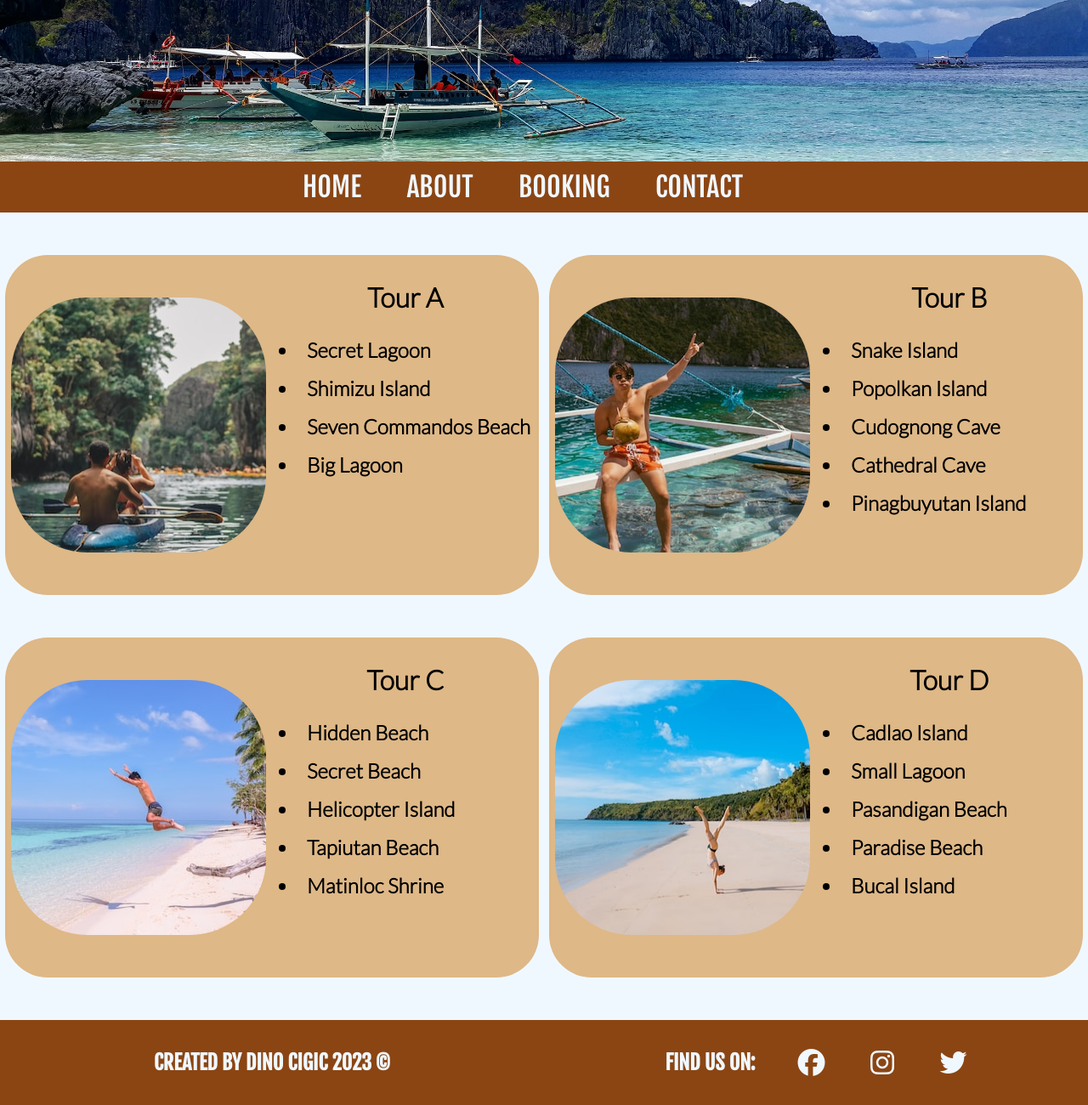
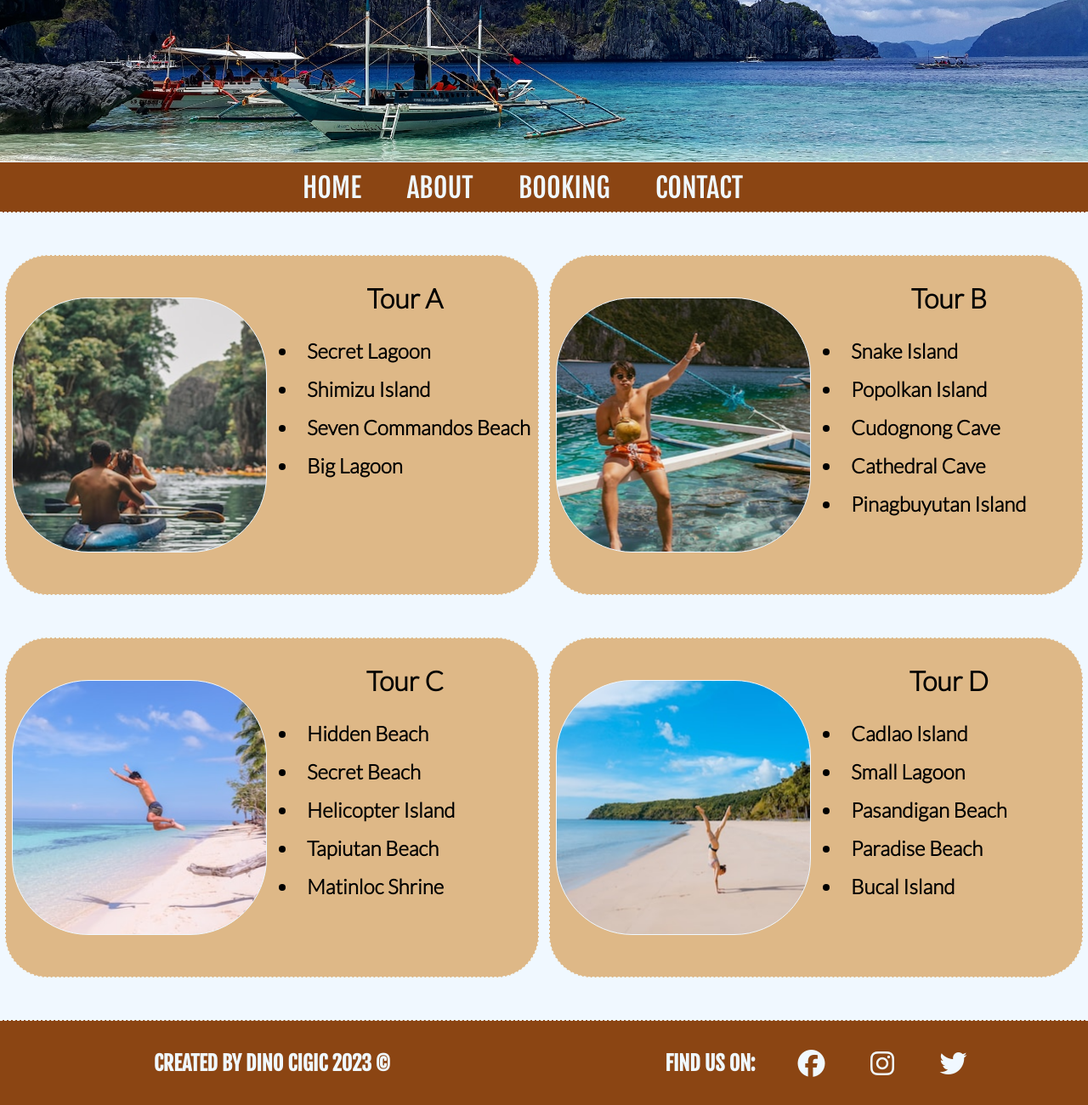
Before and after one commit to dcigic92/pp1-el-nido-tours, a plain HTML site: page index.html in a window 1280 px wide. Shown: the part 130-1430 px from the top of the page at 85% size. Drawn offline with Linux system fonts and the light colour scheme.

Commit message:
Add borders and change box-sizing to border-box for all elements

```diff
--- a/assets/css/style.css
+++ b/assets/css/style.css
@@ -4,6 +4,7 @@
     margin: 0;
     padding: 0;
     border: none;
+    box-sizing: border-box;
 }
 
 body {
@@ -43,6 +44,8 @@ body {
     height: 60px;
     line-height: 60px;
     text-align: center;
+    border-bottom: 1.5px dashed aliceblue;
+    border-top: 1.5px solid aliceblue;
 }
 
 #menu > a {
@@ -83,6 +86,7 @@ body {
 .divider {
     width: 49%;
     margin: 0 0.5%;
+    border: 1.5px dashed aliceblue;
 }
 
 /* Main content images */
@@ -97,6 +101,7 @@ body {
     width: 300px;
     height: 300px;
     border-radius: 30%;
+    border: 1px solid aliceblue;
 }
 
 #image-tour-a {
@@ -145,6 +150,7 @@ footer {
     height: 100px;
     background-color:saddlebrown;
     margin-top: 50px;
+    border-top: 1.5px dashed aliceblue;
 }
 
 footer h3 {
```
